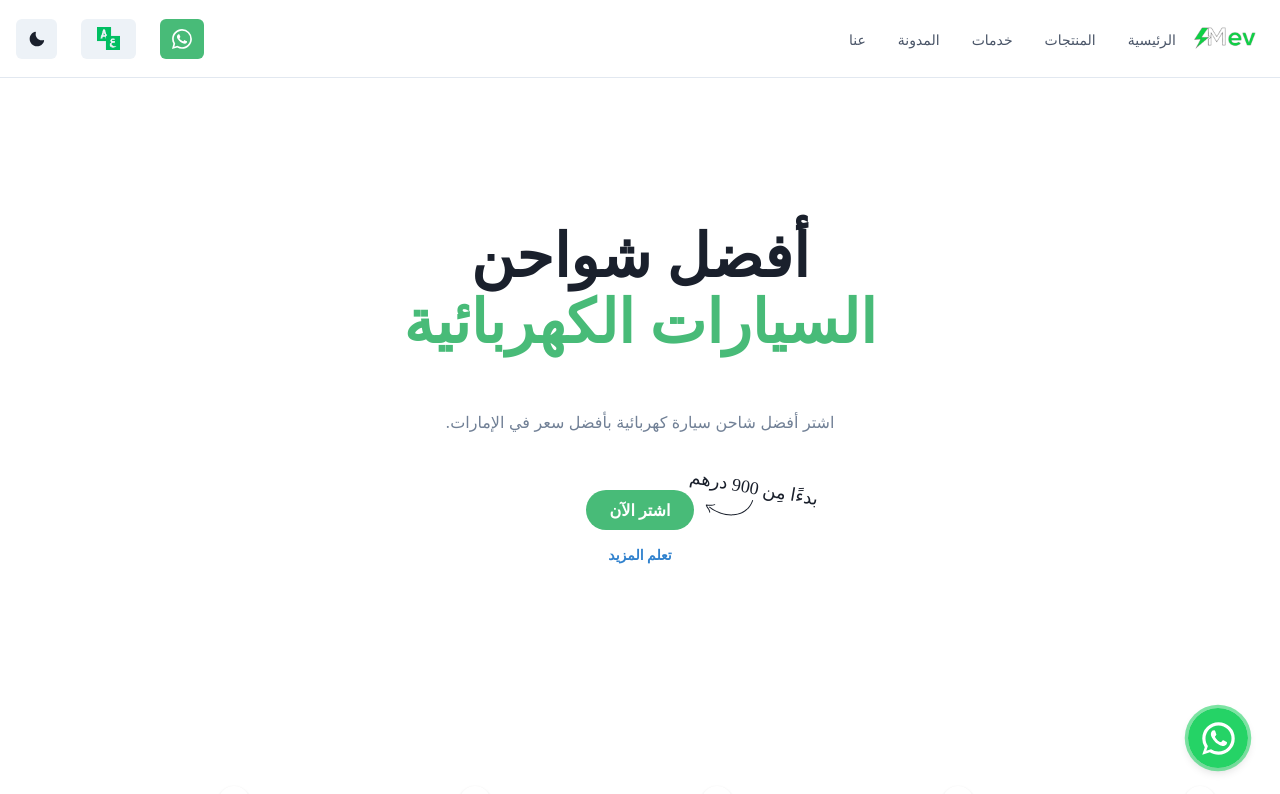
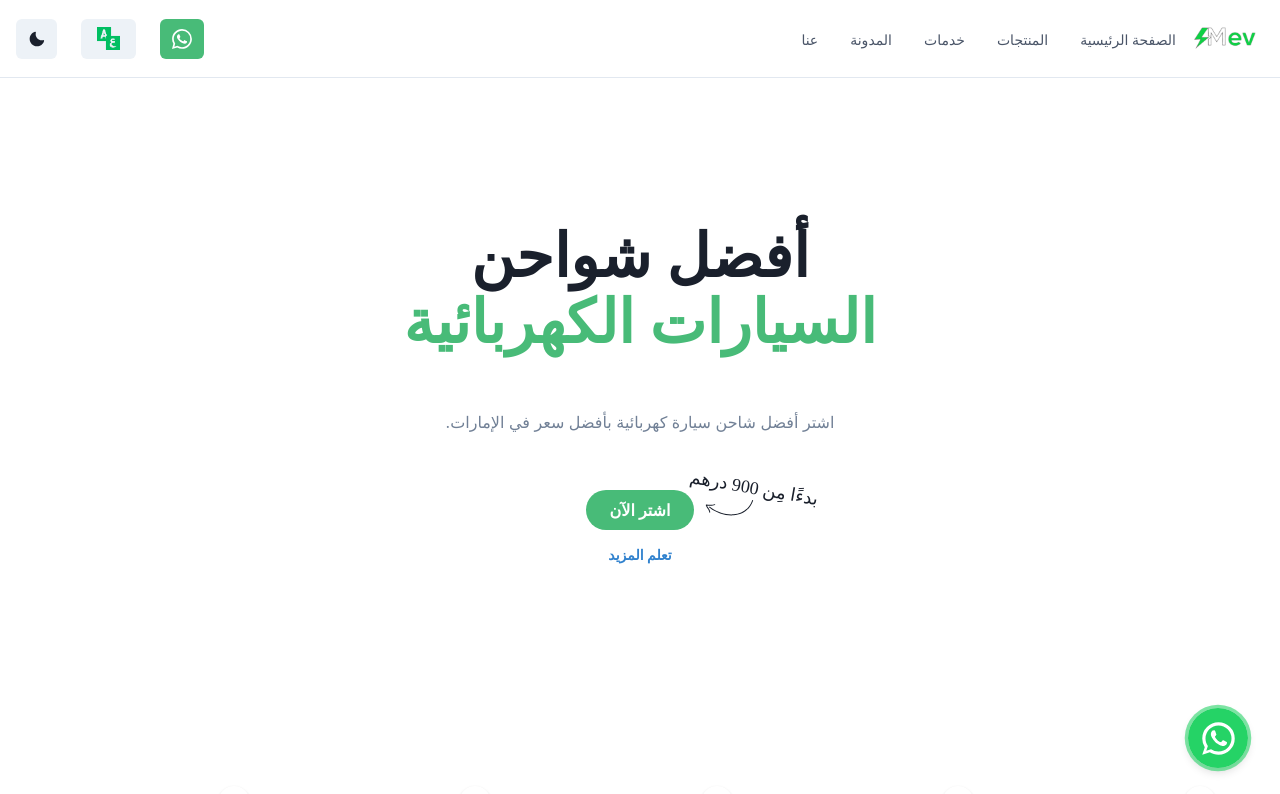
Before and after one commit to 3BWAN/Ar-mevcharger, a React (Create React App) app: page / in a window 1280 px wide. Shown: the top 794 px of the page. Built offline with nearby package versions, Linux system fonts and the light colour scheme; grey boxes are pictures that could not be loaded.

Commit message:
Update NavBar.js

```diff
--- a/src/components/NavBar.js
+++ b/src/components/NavBar.js
@@ -291,7 +291,7 @@ const MobileNavItem = ({ label, children, href }) => {
 
 const NAV_ITEMS = [
   {
-    label: 'الرئيسية',
+    label: 'الصفحة الرئيسية',
     href: '/',
   },
   {
```
